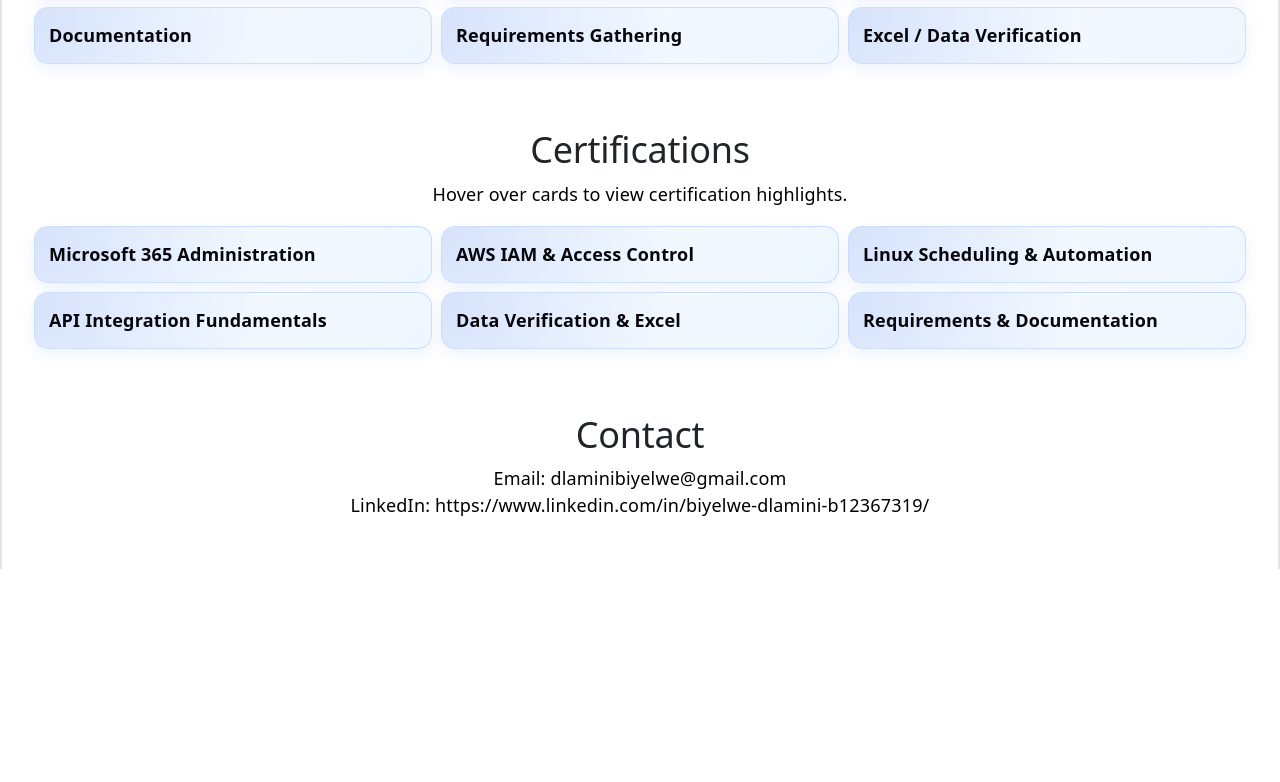
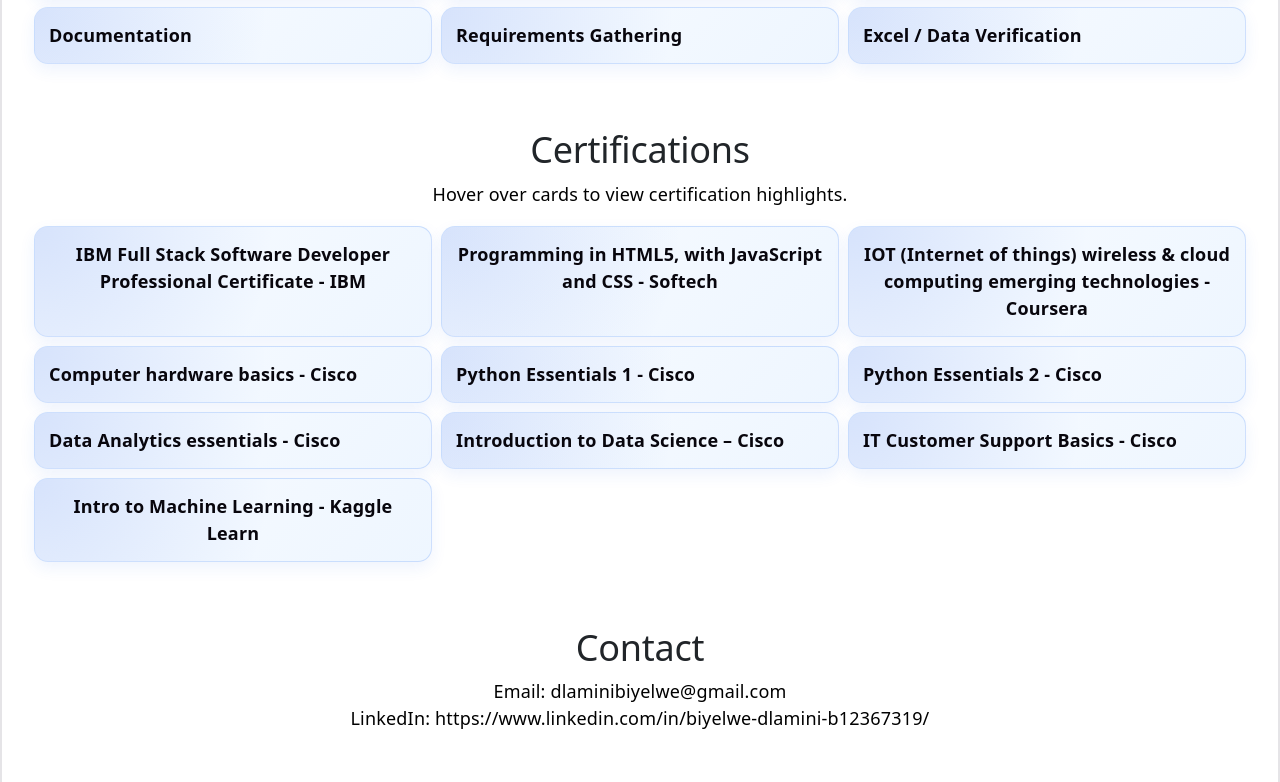
Before and after one commit to BiyelweDlamini/portfolio, a React (Vite) app in the folder portfolio/: page / in a window 1280 px wide. Shown: the part 3153-3935 px from the top of the page. Before the commit the page ends 3722 px from the top, so only its background shows below. Built offline with nearby package versions, Linux system fonts and the light colour scheme.

Commit message:
Update Certifications

```diff
--- a/portfolio/src/components/Certifications.jsx
+++ b/portfolio/src/components/Certifications.jsx
@@ -1,11 +1,15 @@
 export default function Certifications() {
   const certs = [
-    'Microsoft 365 Administration',
-    'AWS IAM & Access Control',
-    'Linux Scheduling & Automation',
-    'API Integration Fundamentals',
-    'Data Verification & Excel',
-    'Requirements & Documentation',
+    'IBM Full Stack Software Developer Professional Certificate - IBM',
+    'Programming in HTML5, with JavaScript and CSS - Softech',
+    'IOT (Internet of things) wireless & cloud computing emerging technologies - Coursera',
+    'Computer hardware basics - Cisco',
+    'Python Essentials 1 - Cisco',
+    'Python Essentials 2 - Cisco',
+    'Data Analytics essentials - Cisco',
+    'Introduction to Data Science – Cisco',
+    'IT Customer Support Basics - Cisco',
+    'Intro to Machine Learning - Kaggle Learn',
   ]
 
   return (
```
